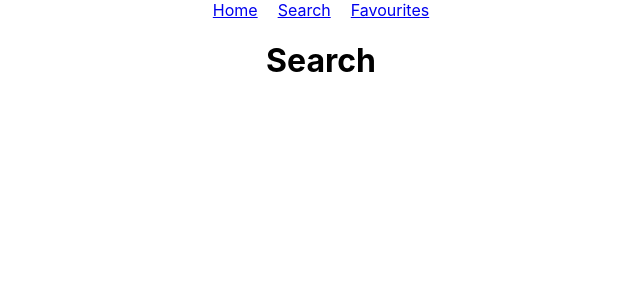
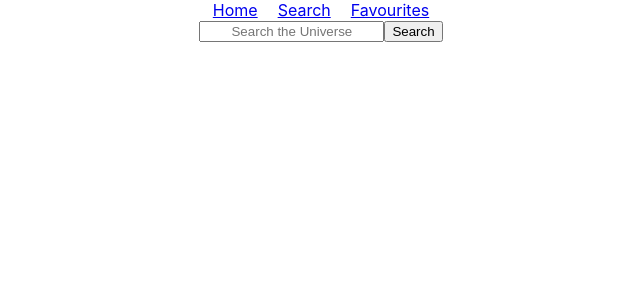
Before and after one commit to majdjb7/NASApp, a React (Create React App) app: page /search in a window 1280 px wide. Shown: the top 300 px of the page, without its empty margins (319-959 px from the left). Built offline with nearby package versions, Linux system fonts and the light colour scheme; no server answers.

Commit message:
save changes

```diff
--- a/src/components/Search.js
+++ b/src/components/Search.js
@@ -1,10 +1,22 @@
-import React from 'react'
+import React, {useState, useEffect} from 'react'
 import '../styles/search.css'
+import axios from 'axios'
 
 export default function Search() {
+    let [input, setInput] = useState("")
+    let [astronomyVideo, setAstronomyVideo] = useState([])
+
+
+    const search = async () => {
+        const response = await axios.get(`https://images-api.nasa.gov/search?q=${input}`)
+        setData(response.data.collection.items)
+    }
+
+
     return (
         <div>
-            <h1>Search</h1>
+            <input type="text" value={input} placeholder='Search the Universe'></input>
+            <button>Search</button>
         </div>
     )
 }
```
